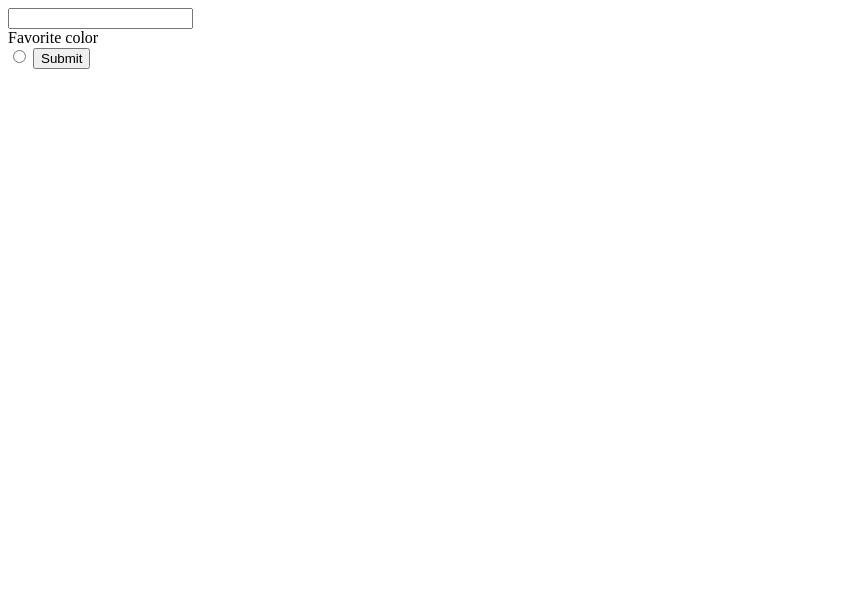
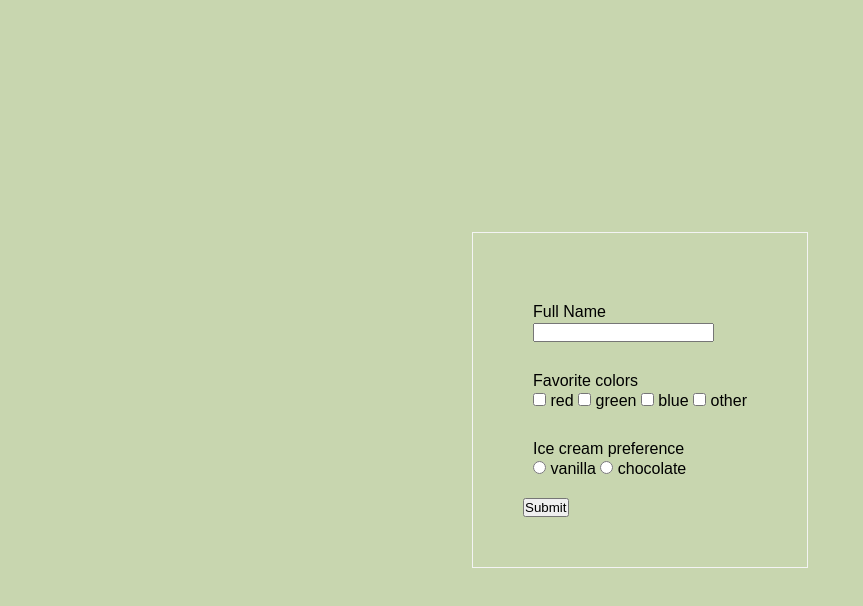
Before and after one commit to nevvada/hack-myself, a website: page sql-injection/public/index.html in a window 1280 px wide. Shown: the whole page, without its empty margins (0-863 px from the left). Drawn offline with Linux system fonts and the light colour scheme.

Commit message:
Add form inputs for text, checkboxes, and radio; create styles with basic CSS

```diff
--- a/sql-injection/public/index.html
+++ b/sql-injection/public/index.html
@@ -1,27 +1,75 @@
 <!DOCTYPE html>
 <html lang="en">
   <head>
-  <meta charset="UTF-8">
-  <meta http-equiv="X-UA-Compatible" content="IE=edge">
-  <meta name="viewport" content="width=device-width, initial-scale=1.0">
+    <meta charset="UTF-8" />
+    <meta http-equiv="X-UA-Compatible" content="IE=edge" />
+    <meta name="viewport" content="width=device-width, initial-scale=1.0" />
     <title>SQL Injection Example</title>
-  <link rel="stylesheet" href="./styles.css">
+    <link rel="stylesheet" href="./styles.css" />
   </head>
   <body>
-  <form>
+    <form
+      action="/user"
+      method="POST"
+    >
+      <div class="form-field">
+        <div class="form-field-title">Full Name</div>
         <input
-      name="Full Name"
+          name="full_name"
+          required
           type="text"
         />
-    <div>Favorite color</div>
+      </div>
+
+      <div class="form-field">
+        <div class="form-field-title">Favorite colors</div>
         <input
-      name=""
-      options=[]
+          name="favorite_color"
+          type="checkbox"
+          value="red"
+        />
+        <label for="red">red</label>
+
+        <input
+          name="favorite_color"
+          type="checkbox"
+          value="green"
+        />
+        <label for="green">green</label>
+
+        <input
+          name="favorite_color"
+          type="checkbox"
+          value="blue"
+        />
+        <label for="blue">blue</label>
+
+        <input
+          name="favorite_color"
+          type="checkbox"
+          value="other"
+        />
+        <label for="other">other</label>
+      </div>
+
+      <div class="form-field">
+        <div class="form-field-title">Ice cream preference</div>
+        <input
+          name="ice_cream_preference"
           type="radio"
+          value="vanilla"
         />
+        <label for="vanilla">vanilla</label>
+
         <input
-      type="submit"
+          name="ice_cream_preference"
+          type="radio"
+          value="chocolate"
         />
+        <label for="chocolate">chocolate</label>
+      </div>
+
+      <input type="submit" />
     </form>
   </body>
 </html>
--- /dev/null
+++ b/sql-injection/public/styles.css
@@ -0,0 +1,28 @@
+* {
+  box-sizing: border-box;
+  margin: 0;
+  padding: 0;
+}
+
+body {
+  align-items: center;
+  background-color: #C8D6AF;
+  display: flex;
+  font-family:Arial, Helvetica, sans-serif;
+  height: 100vh;
+  justify-content: center;
+}
+
+form {
+  border: 1px solid #f4f4f4;
+  padding: 50px;
+}
+
+.form-field {
+  margin: 10px 0;
+  padding: 10px;
+}
+
+.form-field-title {
+  margin-bottom: 2px;
+}
```
Lines whose indentation alone changed are shown as unchanged.
